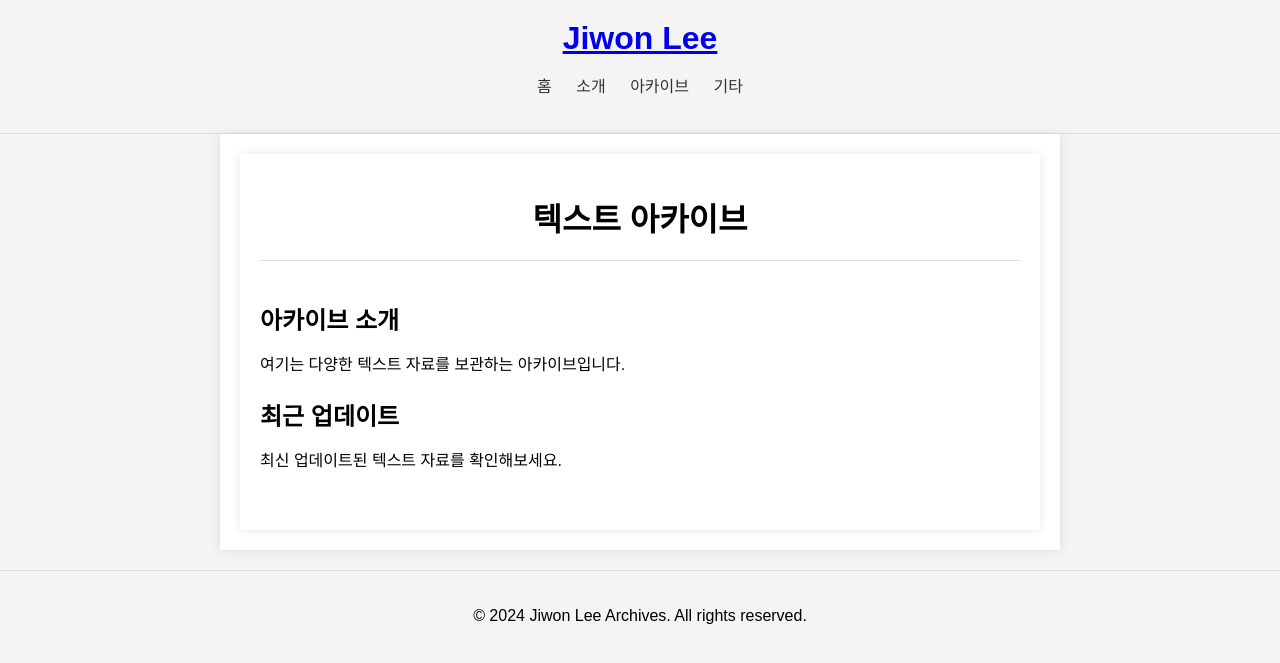
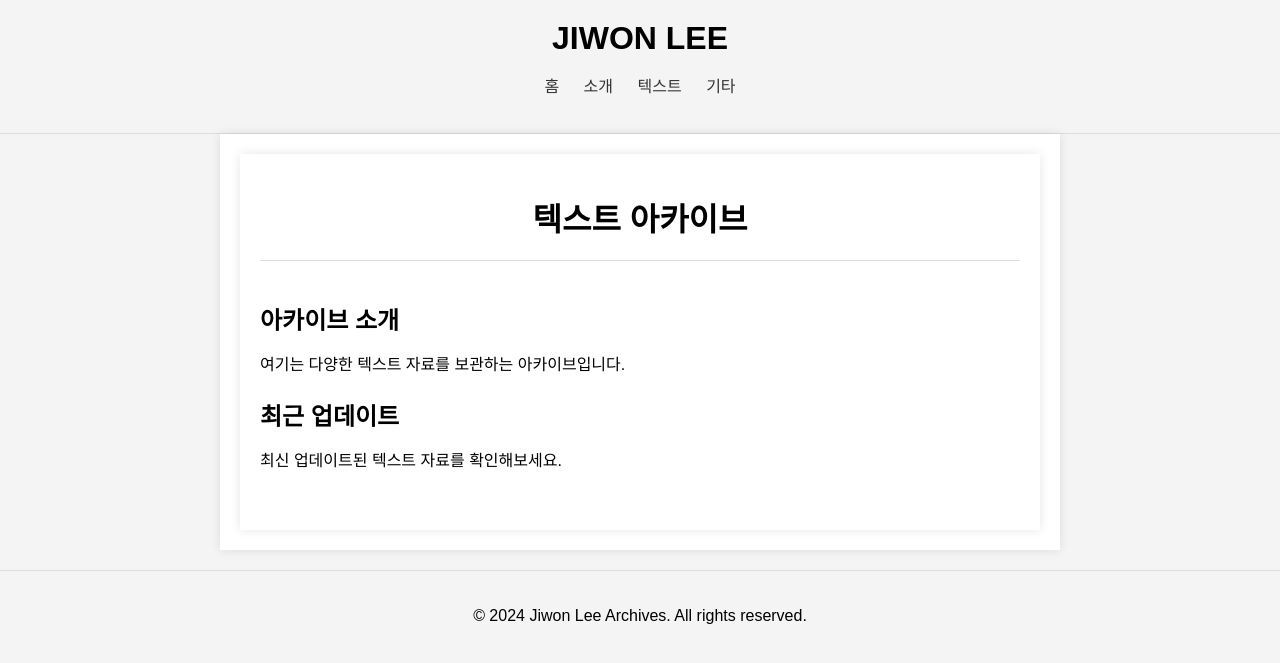
Before and after one commit to LfayeJ/archives, a Jekyll site: the page built from index.html, in a window 1280 px wide. Shown: the top 663 px of the page. Built offline with Jekyll 4.4.1, drawn with Linux system fonts in a browser that asks for light colours.

Commit message:
Update header.html

```diff
--- a/_includes/header.html
+++ b/_includes/header.html
@@ -1,11 +1,11 @@
 <header>
-    <h1><a href="{{ site.baseurl }}/">{{ site.title }}</a></h1>
+    <h1>JIWON LEE</h1>
     <nav>
         <ul>
-            <li><a href="{{ site.baseurl }}/">홈</a></li>
-            <li><a href="{{ site.baseurl }}/about">소개</a></li>
-            <li><a href="{{ site.baseurl }}/archives">아카이브</a></li>
-            <li><a href="{{ site.baseurl }}/contact">기타</a></li>
+            <li><a href="/">홈</a></li>
+            <li><a href="/about">소개</a></li>
+            <li><a href="/contact">텍스트</a></li>
+            <li><a href="/contact">기타</a></li>
         </ul>
     </nav>
 </header>
```
